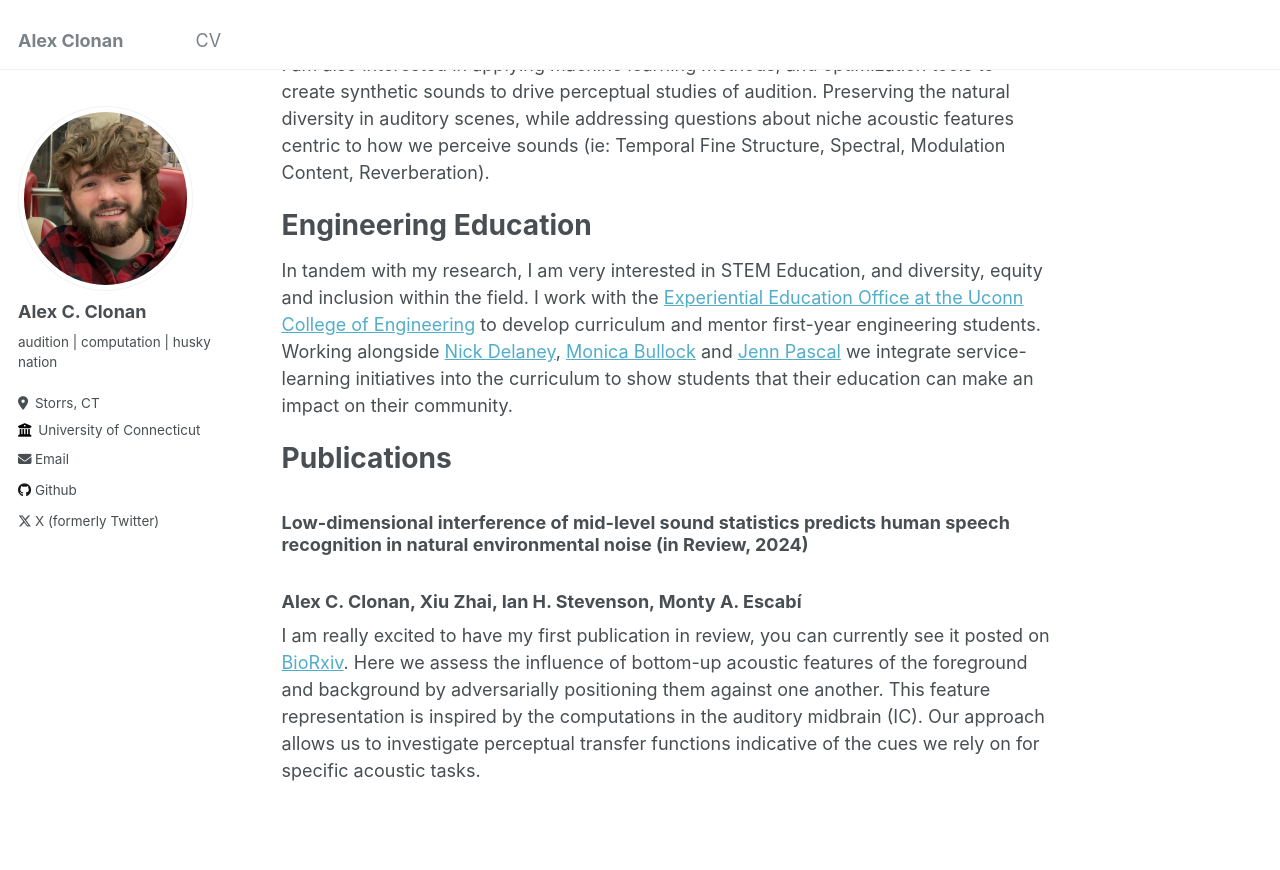
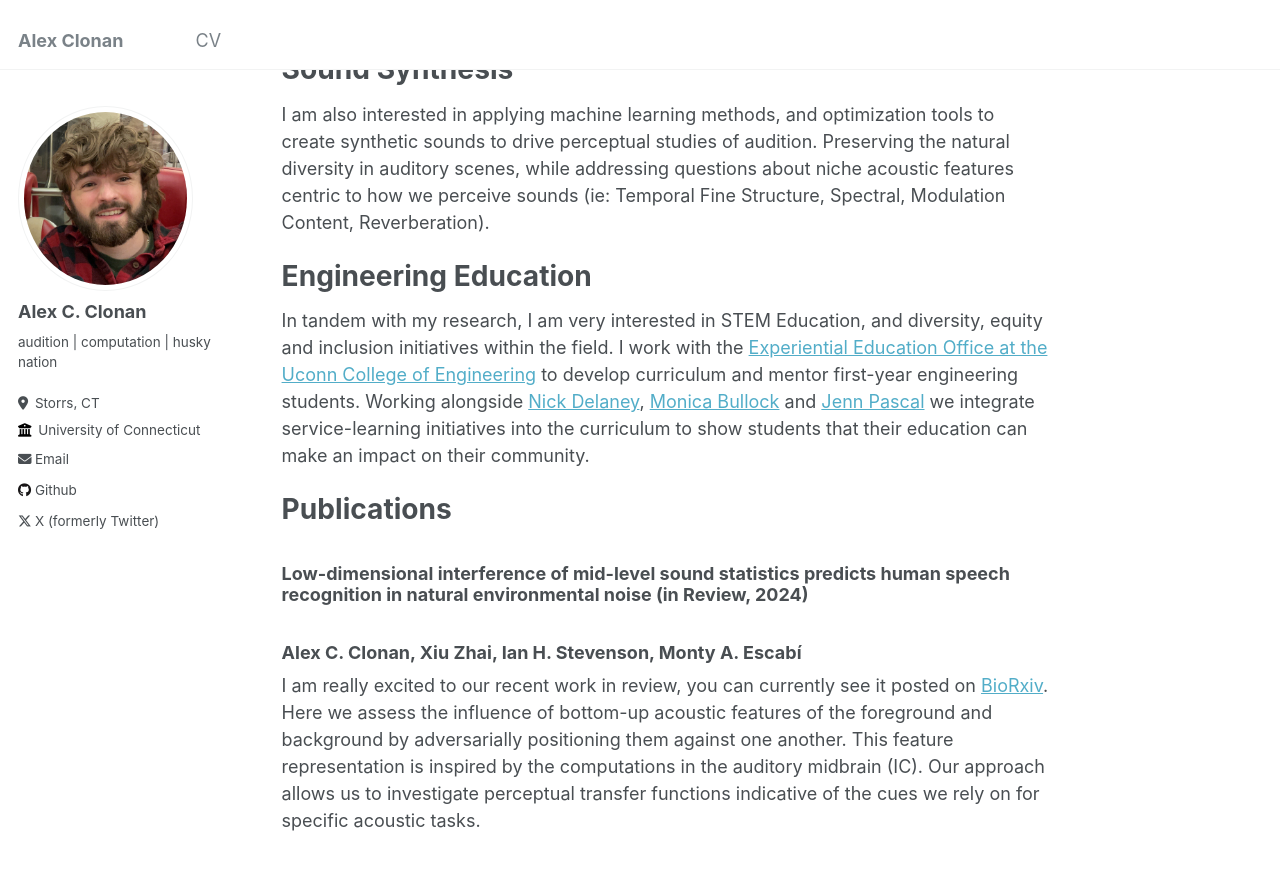
Before and after one commit to aclonan/aclonan.github.io, a Jekyll site: the page built from _pages/about.md, in a window 1280 px wide and 900 px high, scrolled down 932 px. Shown: the top 870 px of the window. Built offline with Jekyll 4.4.1, drawn with Linux system fonts in a browser that asks for light colours; some of the changed text lies outside the part shown.

Commit message:
Update about.md

```diff
--- a/_pages/about.md
+++ b/_pages/about.md
@@ -23,10 +25,10 @@
 
 Engineering Education
 ======
-In tandem with my research, I am very interested in STEM Education, and diversity, equity and inclusion within the field. I work with the [Experiential Education Office at the Uconn College of Engineering](https://undergrad.engr.uconn.edu/experiential-education-staff/) to develop curriculum and mentor first-year engineering students. Working alongside [Nick Delaney](https://undergrad.engr.uconn.edu/advising-staff/nick-delaney-ece-advisor/), [Monica Bullock](https://undergrad.engr.uconn.edu/monica-bullock-program-administrator/) and [Jenn Pascal](https://chemical-biomolecular.engr.uconn.edu/people/faculty/pascal-jennifer/) we integrate service-learning initiatives into the curriculum to show students that their education can make an impact on their community.
+In tandem with my research, I am very interested in STEM Education, and diversity, equity and inclusion initiatives within the field. I work with the [Experiential Education Office at the Uconn College of Engineering](https://undergrad.engr.uconn.edu/experiential-education-staff/) to develop curriculum and mentor first-year engineering students. Working alongside [Nick Delaney](https://undergrad.engr.uconn.edu/advising-staff/nick-delaney-ece-advisor/), [Monica Bullock](https://undergrad.engr.uconn.edu/monica-bullock-program-administrator/) and [Jenn Pascal](https://chemical-biomolecular.engr.uconn.edu/people/faculty/pascal-jennifer/) we integrate service-learning initiatives into the curriculum to show students that their education can make an impact on their community.
 
 Publications
 ======
 ### **Low-dimensional interference of mid-level sound statistics predicts human speech recognition in natural environmental noise (in Review, 2024)**
 ### Alex C. Clonan, Xiu Zhai, Ian H. Stevenson, Monty A. Escabí
-I am really excited to have my first publication in review, you can currently see it posted on [BioRxiv](https://www.biorxiv.org/content/10.1101/2024.02.13.579526v1). Here we assess the influence of bottom-up acoustic features of the foreground and background by adversarially positioning them against one another. This feature representation is inspired by the computations in the auditory midbrain (IC). Our approach allows us to investigate perceptual transfer functions indicative of the cues we rely on for specific acoustic tasks.
+I am really excited to our recent work in review, you can currently see it posted on [BioRxiv](https://www.biorxiv.org/content/10.1101/2024.02.13.579526v1). Here we assess the influence of bottom-up acoustic features of the foreground and background by adversarially positioning them against one another. This feature representation is inspired by the computations in the auditory midbrain (IC). Our approach allows us to investigate perceptual transfer functions indicative of the cues we rely on for specific acoustic tasks.
```
Also changed, not shown: other parts of _pages/about.md (+2 -0 lines).
